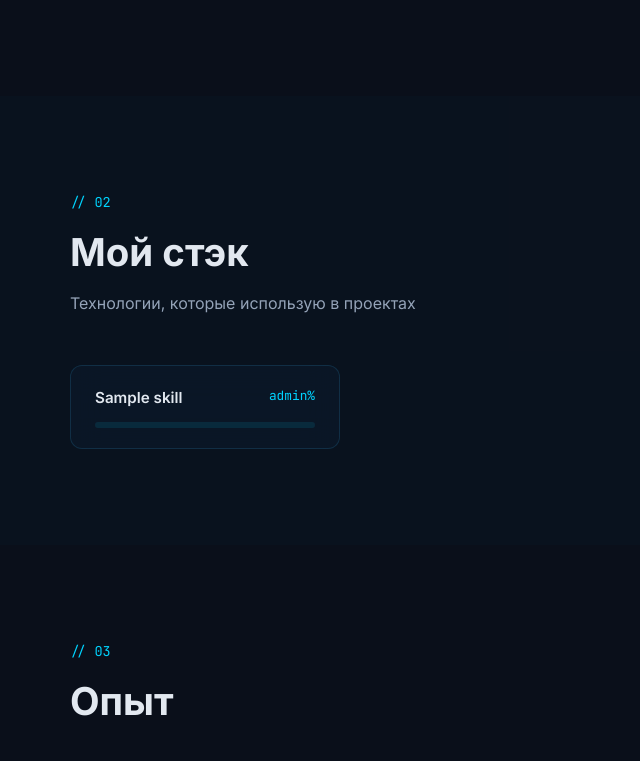
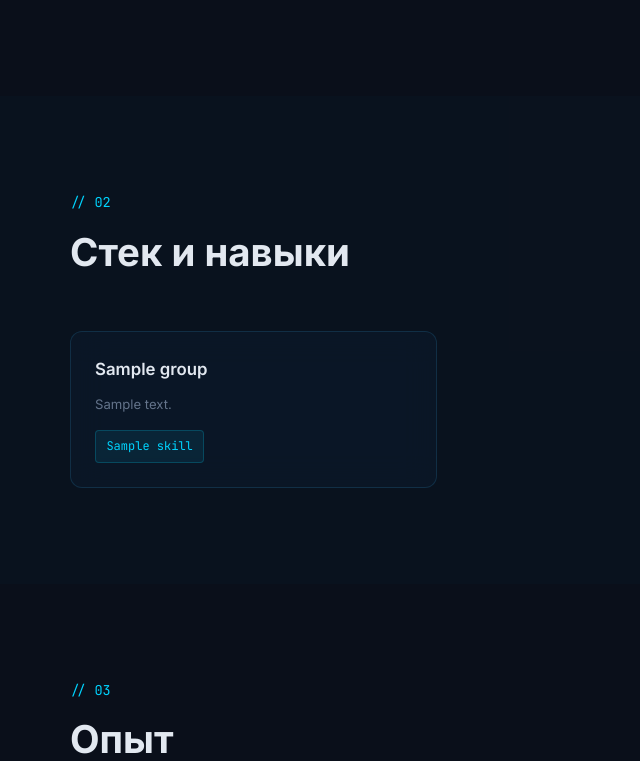
Before and after one commit to simbarilion/simbarilion_python_backend, a Python web app: template app/templates/index.html in a window 1280 px wide. Shown: the part 1382-2143 px from the top of the page, without its empty margins (0-640 px from the left). Run offline with Jinja, Linux system fonts and the light colour scheme; the template is opened without the code that fills it: most values are stand-ins (such as "Sample title", 1, 10 or a date in 2020); grey boxes marked "Sample" are stand-in pictures.

Commit message:
Modified profile.py, base.html, index.html, main.css and main.js.

```diff
--- a/app/templates/base.html
+++ b/app/templates/base.html
@@ -75,6 +75,6 @@
         </div>
     </div>
 
-    <script src="/static/js/main.js?v=5"></script>
+    <script src="/static/js/main.js?v=6"></script>
 </body>
 </html>
--- a/app/templates/index.html
+++ b/app/templates/index.html
@@ -130,20 +130,21 @@
     <div class="container">
         <div class="section__header">
             <span class="section__tag">// 02</span>
-            <h2 class="section__title">Мой стэк</h2>
-            <p class="section__subtitle">Технологии, которые использую в проектах</p>
+            <h2 class="section__title">Стек и навыки</h2>
         </div>
         <div class="skills__grid">
-            {% for skill in profile.skills %}
-            <div class="skill-card glass">
-                <div class="skill-card__header">
-                    <span class="skill-card__name">{{ skill.name }}</span>
-                    <span class="skill-card__level">{{ skill.level }}%</span>
+            {% for group in profile.skill_groups %}
+            <article class="skill-group glass">
+                <h3 class="skill-group__title">{{ group.title }}</h3>
+                {% if group.note %}
+                <p class="skill-group__note">{{ group.note }}</p>
+                {% endif %}
+                <div class="skill-group__tags">
+                    {% for skill in group.skills %}
+                    <span class="skill-tag">{{ skill }}</span>
+                    {% endfor %}
                 </div>
-                <div class="skill-card__bar">
-                    <div class="skill-card__fill" style="--level: {{ skill.level }}%"></div>
-                </div>
-            </div>
+            </article>
             {% endfor %}
         </div>
     </div>
--- a/static/css/main.css
+++ b/static/css/main.css
@@ -760,44 +760,50 @@ img { max-width: 100%; display: block; }
 /* ---- Skills ---- */
 .skills__grid {
     display: grid;
-    grid-template-columns: repeat(auto-fill, minmax(260px, 1fr));
+    grid-template-columns: repeat(auto-fill, minmax(280px, 1fr));
     gap: 1.25rem;
 }
 
-.skill-card {
-    padding: 1.25rem 1.5rem;
+.skill-group {
+    padding: 1.5rem;
+    display: flex;
+    flex-direction: column;
+    gap: 0.75rem;
 }
 
-.skill-card__header {
-    display: flex;
-    justify-content: space-between;
-    margin-bottom: 0.75rem;
+.skill-group__title {
+    font-size: 1.05rem;
+    font-weight: 600;
+    color: var(--text-primary);
 }
 
-.skill-card__name {
-    font-weight: 600;
-    font-size: 0.95rem;
+.skill-group__note {
+    font-size: 0.82rem;
+    color: var(--text-muted);
+    line-height: 1.45;
+    margin: 0;
 }
 
-.skill-card__level {
-    font-family: var(--font-mono);
-    font-size: 0.8rem;
-    color: var(--accent-cyan);
+.skill-group__tags {
+    display: flex;
+    flex-wrap: wrap;
+    gap: 0.45rem;
+    margin-top: 0.25rem;
 }
 
-.skill-card__bar {
-    height: 6px;
-    background: rgba(0, 212, 255, 0.1);
-    border-radius: 3px;
-    overflow: hidden;
+.skill-tag {
+    font-family: var(--font-mono);
+    font-size: 0.75rem;
+    padding: 0.35rem 0.65rem;
+    border-radius: 4px;
+    color: var(--accent-cyan);
+    background: rgba(0, 212, 255, 0.08);
+    border: 1px solid rgba(0, 212, 255, 0.2);
+    transition: border-color var(--transition), color var(--transition), background var(--transition);
 }
 
-.skill-card__fill {
-    height: 100%;
-    width: var(--level);
-    background: linear-gradient(90deg, var(--accent-cyan), var(--accent-orange));
-    border-radius: 3px;
-    transition: width 1s ease-out;
+.skill-group:hover .skill-tag {
+    border-color: rgba(0, 212, 255, 0.35);
 }
 
 /* ---- Experience ---- */
--- a/static/js/main.js
+++ b/static/js/main.js
@@ -4,7 +4,6 @@ document.addEventListener('DOMContentLoaded', () => {
     initProjectFilters();
     initParticles();
     initHeroNetwork();
-    initSkillBars();
     initMediaModal();
 });
 
@@ -50,7 +49,7 @@ function initNav() {
 
 function initScrollReveal() {
     const elements = document.querySelectorAll(
-        '.section__header, .about__card, .about__text, .skill-card, ' +
+        '.section__header, .about__card, .about__text, .skill-group, ' +
         '.timeline-card, .project-card, .contact-item, .contacts__actions'
     );
 
@@ -93,25 +92,6 @@ function initProjectFilters() {
             });
         });
     });
-}
-
-function initSkillBars() {
-    const bars = document.querySelectorAll('.skill-card__fill');
-    const observer = new IntersectionObserver(entries => {
-        entries.forEach(entry => {
-            if (entry.isIntersecting) {
-                const fill = entry.target;
-                const level = fill.style.getPropertyValue('--level');
-                fill.style.width = '0';
-                requestAnimationFrame(() => {
-                    fill.style.width = level;
-                });
-                observer.unobserve(fill);
-            }
-        });
-    }, { threshold: 0.5 });
-
-    bars.forEach(bar => observer.observe(bar));
 }
 
 function initHeroNetwork() {
```
Also changed, not shown: app/data/profile.py (+86 -40 lines).
